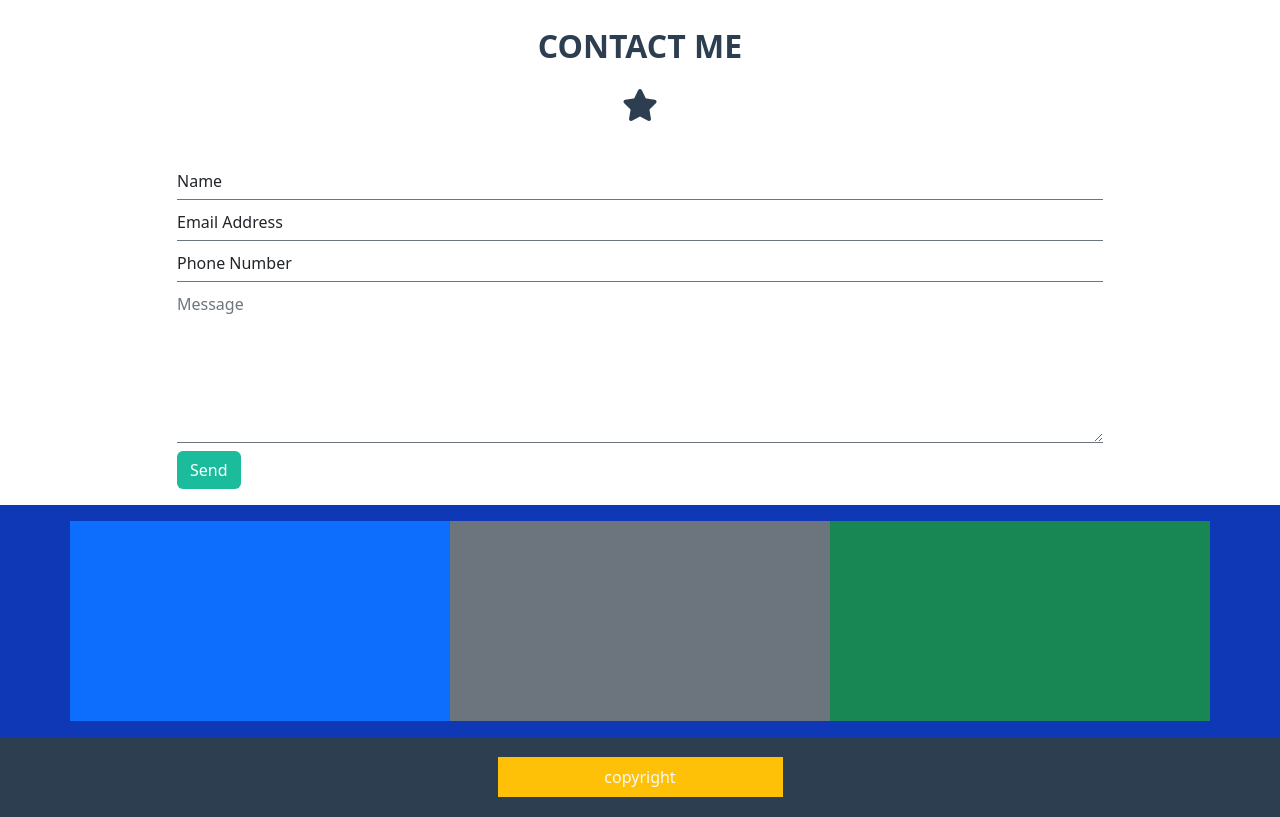
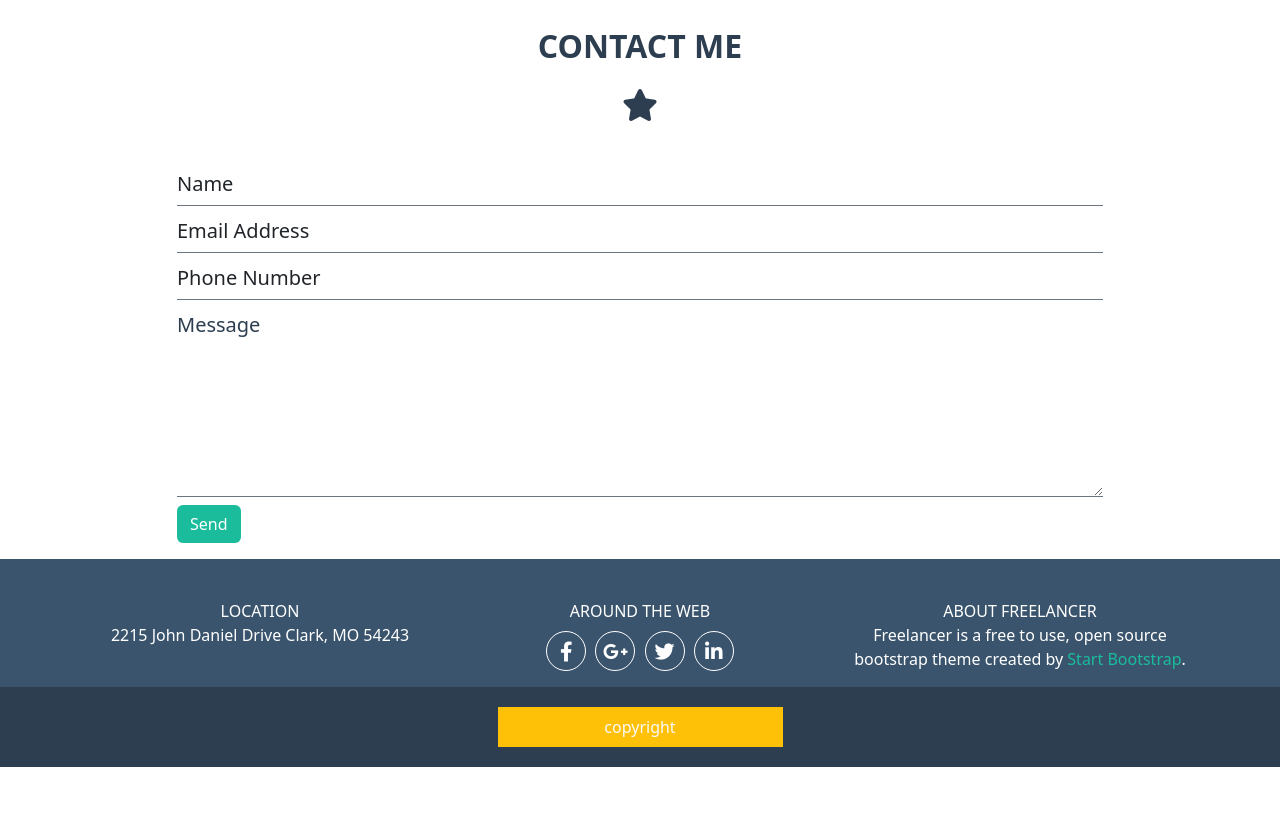
Before and after one commit to SamuelePassiatore/html-css-bootstrap-freelancer, a plain HTML site: page index.html in a window 1280 px wide. Shown: the part 2161-2978 px from the top of the page. After the commit the page ends 2928 px from the top, so only its background shows below. Drawn offline with nearby package versions, Linux system fonts and the light colour scheme.

Commit message:
added contents to section information with resp.

```diff
--- a/index.html
+++ b/index.html
@@ -131,16 +131,16 @@
                 <div class="col-10 col-md-9 col-lg-10">
                     <form>
                         <div class="mb-1 text-custom-dark-blue">
-                            <input type="text" class="form-control ps-0 rounded-0 border-top-0 border-start-0 border-end-0 border-secondary" value="Name" id="name" name="name">
+                            <input type="text" class="form-control fs-5 ps-0 rounded-0 border-top-0 border-start-0 border-end-0 border-secondary" value="Name" id="name" name="name">
                         </div>
                         <div class="mb-1">
-                          <input type="email" class="form-control ps-0 rounded-0 border-top-0 border-start-0 border-end-0 border-secondary" value="Email Address" id="email" name="email">
+                          <input type="email" class="form-control fs-5 ps-0 rounded-0 border-top-0 border-start-0 border-end-0 border-secondary" value="Email Address" id="email" name="email">
                         </div>
                         <div class="mb-1">
-                          <input type="tel" class="form-control ps-0 rounded-0 border-top-0 border-start-0 border-end-0 border-secondary" value="Phone Number" id="phone" name="phone">
+                          <input type="tel" class="form-control fs-5 ps-0 rounded-0 border-top-0 border-start-0 border-end-0 border-secondary" value="Phone Number" id="phone" name="phone">
                         </div>
                         <div class="mb-2">
-                            <textarea class="form-control ps-0 rounded-0 border-top-0 border-start-0 border-end-0 border-secondary" placeholder="Message" id="message" name="message" rows="6"></textarea>
+                            <textarea class="form-control fs-5 ps-0 rounded-0 border-top-0 border-start-0 border-end-0 border-secondary" placeholder="Message" id="message" name="message" rows="6"></textarea>
                         </div>
                         <button type="submit" class="btn bg-custom-green text-white">Send</button>
                       </form>
@@ -152,10 +152,24 @@
     <!-- Section information -->
     <section class="information py-3">
         <div class="information-content container">
-            <div class="row d-flex justify-content-center">
-                <div class="col-11 col-md-4 bg-primary"></div>
-                <div class="col-11 col-md-4 bg-secondary"></div>
-                <div class="col-11 col-md-4 bg-success"></div>
+            <div class="row d-flex justify-content-center text-white">
+                <div class="col-12 col-md-4 text-center fs-6 pt-4">
+                    <div>LOCATION</div>
+                    <div>2215 John Daniel Drive Clark, MO 54243</div>
+                </div>
+                <div class="col-12 col-md-4 text-center fs-6 pt-4">
+                    <div>AROUND THE WEB</div>
+                    <div class="icons pt-2 fs-5">
+                        <i class="fa-brands fa-facebook-f me-1"></i>
+                        <i class="fa-brands fa-google-plus-g me-1"></i>
+                        <i class="fa-brands fa-twitter me-1"></i>
+                        <i class="fa-brands fa-linkedin-in"></i>
+                    </div>
+                </div>
+                <div class="col-12 col-md-4 text-center fs-6 pt-4">
+                    <div>ABOUT FREELANCER</div>
+                    <div>Freelancer is a free to use, open source bootstrap theme created by <span class="text-custom-green">Start Bootstrap</span>.</div>
+                </div>
             </div>
         </div>
     </section>
--- a/style.css
+++ b/style.css
@@ -35,6 +35,10 @@
         background-color: var(--green);
     }
 
+    .text-custom-green {
+        color: var(--green);
+    }
+
     /* Sections */
 
     /* Jumbotron */
@@ -48,26 +52,27 @@
     }
 
     /* Section contact  */
-
-    /* .contact::placeholder {
+    .contact textarea.form-control::placeholder {
         color: var(--dark-blue);
-    } */
+    }
 
     .contact .form-control:focus {
         box-shadow: none;
     }
 
-
-
-
-
+    /* Section information */
     .information {
-        background-color: var(--blue);
+        background-color: var(--light-grey-blue);
     }
 
-    .information .row > .col-11 {
-        min-height: 200px;
+    .information .fa-brands {
+        width: 40px;
+        height: 40px;
+        border-radius: 50%;
+        border: 1px solid white;
+        line-height: 40px;
     }
+
 
 
     footer .row > .col-3 {
```
